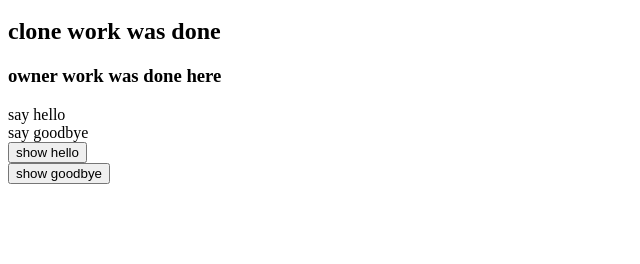
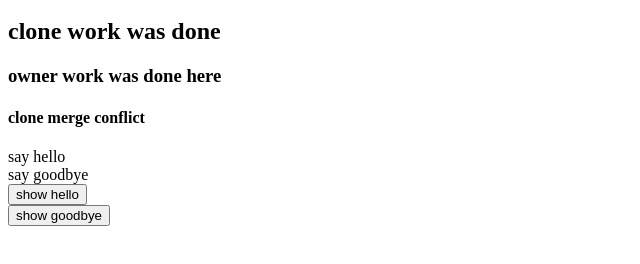
Before and after one commit to iamboobert/spooty, a plain HTML site: page index.html in a window 1280 px wide. Shown: the part 48-312 px from the top of the page, without its empty margins (0-640 px from the left). Drawn offline with Linux system fonts and the light colour scheme.

Commit message:
clone mc

```diff
--- a/index.html
+++ b/index.html
@@ -7,6 +7,7 @@
     <h1>Press A Button Version 2</h1>
     <h2>clone work was done</h2>
     <h3>owner work was done here</h3>
+    <h4>clone merge conflict</h4>
     <a onclick="sayHello()">say hello</a><br/>
     <a onclick="sayGoodbye()">say goodbye</a><br/>
 
```
